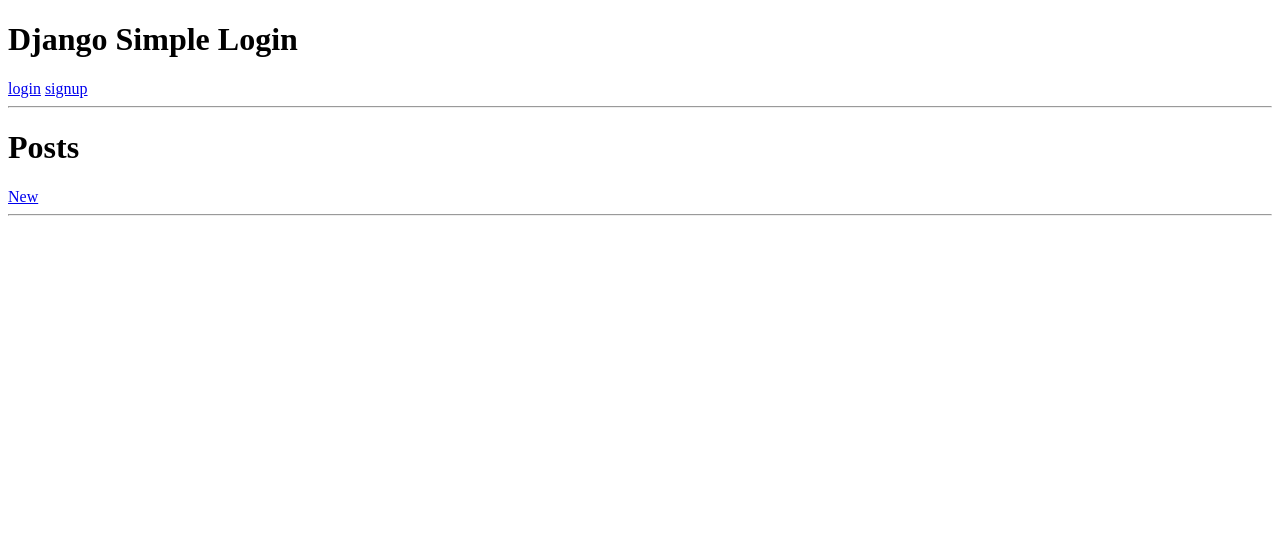
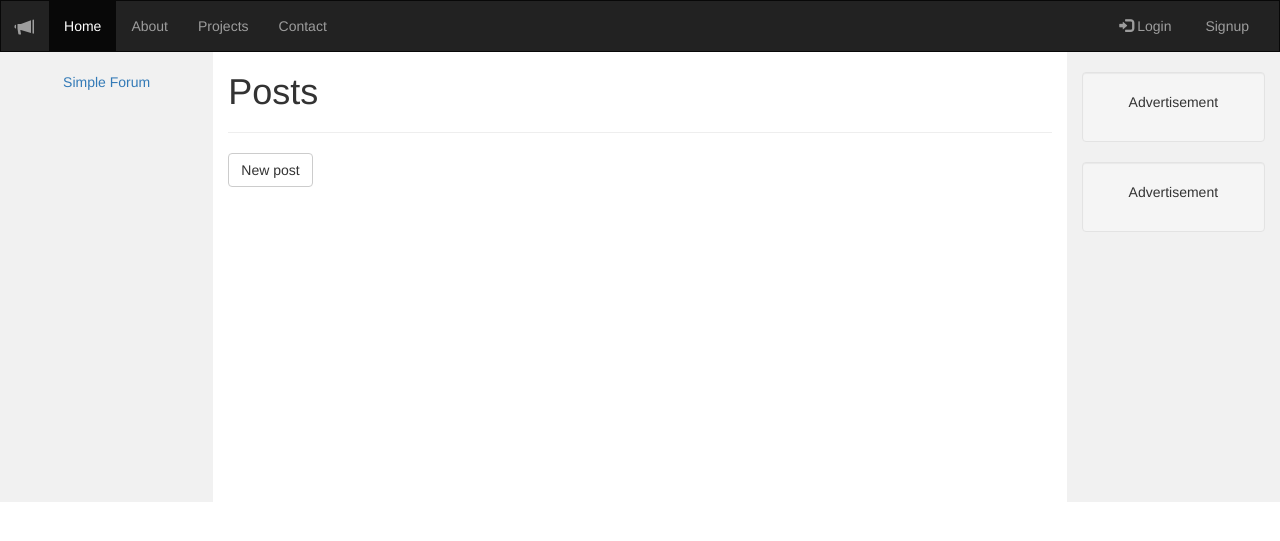
Before and after one commit to veduardo/vh_forum, a Django app: a page that uses templates/base.html in a window 1280 px wide. Shown: the top 541 px of the page. Run offline with Django 3.2, Linux system fonts and the light colour scheme; data that the repository does not hold is empty; some libraries are stand-ins or nearby versions.

Commit message:
Improve the layout

```diff
--- a/templates/base.html
+++ b/templates/base.html
@@ -2,26 +2,103 @@
 <html>
 <head>
   <meta charset="utf-8">
-  <title>{% block title %}Django Simple Login{% endblock %}</title>
+  <meta name="viewport" content="width=device-width, initial-scale=1, shrink-to-fit=no">
+
+  <title>{% block title %} Simple Forum {% endblock %}</title>
+  <link rel="stylesheet" href="//maxcdn.bootstrapcdn.com/bootstrap/3.2.0/css/bootstrap.min.css">
+
+  <style>
+    /* Remove the navbar's default margin-bottom and rounded borders */
+    .navbar {
+      margin-bottom: 0;
+      border-radius: 0;
+    }
+
+    /* Set height of the grid so .sidenav can be 100% (adjust as needed) */
+    .row.content {height: 450px}
+
+    /* Set gray background color and 100% height */
+    .sidenav {
+      padding-top: 20px;
+      background-color: #f1f1f1;
+      height: 100%;
+    }
+
+    /* On small screens, set height to 'auto' for sidenav and grid */
+    @media screen and (max-width: 767px) {
+      .sidenav {
+        height: auto;
+        padding: 15px;
+      }
+      .row.content {height:auto;}
+    }
+
+     .greeting {
+      color: white !important;
+     }
+  </style>
 </head>
 <body>
-  <header>
-    <h1>Django Simple Login</h1>
+
+<nav class="navbar navbar-inverse">
+  <div class="container-fluid">
+    <div class="navbar-header">
+      <button type="button" class="navbar-toggle" data-toggle="collapse" data-target="#myNavbar">
+        <span class="icon-bar"></span>
+        <span class="icon-bar"></span>
+        <span class="icon-bar"></span>
+      </button>
+      <a class="navbar-brand glyphicon glyphicon-bullhorn" href="#"></a>
+    </div>
+    <div class="collapse navbar-collapse" id="myNavbar">
+      <ul class="nav navbar-nav">
+        <li class="active"><a href="#">Home</a></li>
+        <li><a href="https://about.me/viniciusesoares">About</a></li>
+        <li><a href="https://github.com/veduardo">Projects</a></li>
+        <li><a href="#">Contact</a></li>
+      </ul>
+      <ul class="nav navbar-nav navbar-right">
         {% if user.is_authenticated %}
-      Hi {{ user.username }}!
-      <a href="{% url 'logout' %}">logout</a>
+          <li><a class="greeting"> Hi {{ user.username }}!</a></li>
+          <li><a href="{% url 'logout' %}"><span class="glyphicon glyphicon-log-out"></span> Logout</a></li>
         {% else %}
-      <a href="{% url 'login' %}">login</a>
-      <a href="{% url 'signup' %}">signup</a>
+        <li><a href="{% url 'login' %}"><span class="glyphicon glyphicon-log-in"></span> Login</a></li>
+        <li><a href="{% url 'signup' %}"><span class="glyphicon"></span> Signup</a></li>
         {% endif %}
-  </header>
-  <hr>
+      </ul>
+    </div>
+  </div>
+</nav>
+
 <main>
+
+<div class="container-fluid text-center">
+  <div class="row content">
+    <div class="col-sm-2 sidenav">
+      <a>Simple Forum</a>
+    </div>
+
+    <div class="col-sm-8 text-left">
     {% block content %}
+
     {% endblock %}
+    </div>
+
+    <div class="col-sm-2 sidenav">
+      <div class="well">
+        <p>Advertisement</p>
+      </div>
+      <div class="well">
+        <p>Advertisement</p>
+      </div>
+    </div>
+  </div>
+</div>
+
 </main>
-  <hr>
-  <footer>
+
+<footer class="container-fluid text-center">
 </footer>
+
 </body>
 </html>
--- a/templates/forum/post_form.html
+++ b/templates/forum/post_form.html
@@ -1,12 +1,10 @@
 {% extends 'base.html' %}
 
-{% block title %}Simple Forum{% endblock %}
-
 {% block content %}
-<h1>New post</h1>
+<h2>New post</h2>
 <form method="post">{% csrf_token %}
   {{ form.as_p }}
   <button type="submit" class="save btn btn-default">Save</button>
-  <a href="{% url "home" %}">Posts index</a>
+  <a href="{% url "home" %}" class="btn btn-default">Cancel</a>
 </form>
 {% endblock %}
--- a/templates/forum/tag_list.html
+++ b/templates/forum/tag_list.html
@@ -1,16 +1,14 @@
 {% extends 'base.html' %}
-
-{% block title %}Simple Forum{% endblock %}
 
 {% block content %}
 <p>You searched for the tag: {{tag}}</p>
 
 {% if entries %}
     {% for entry in entries %}
-    <h2><a href="{% url "post_view" entry.id %}">{{entry.title}}</a></h2>
+    <p><a href="{% url "post_view" entry.id %}">{{entry.title}}</a></p>
     {% endfor %}
 {% else %}
 <p>No articles have that tag</p>
 {% endif %}
-<a href="{% url "home" %}">Posts index</a>
+<a class="glyphicon glyphicon-arrow-left" href="{% url "home" %}"> Posts</a>
 {% endblock %}
--- a/templates/home.html
+++ b/templates/home.html
@@ -1,23 +1,21 @@
 {% extends 'base.html' %}
 
-{% block title %}Simple Forum{% endblock %}
 
 {% block content %}
 <h1>Posts</h1>
-<ul>
+<hr>
+<p>
     {% for post in object_list %}
-    <li>{{ post.title }}  :
-        {% block controls %}
+    <p>{{ post.title|capfirst }} by <i>{{ post.author }}</i> [{{ post.created_on }}]
         <a href="{% url "post_view" post.id %}">View</a>
         {% if user.is_authenticated %}
         <a href="{% url "post_update" post.id %}">Update</a>
         <a href="{% url "post_delete" post.id %}">Delete</a>
         {% endif %}
-        {% endblock %}
     <p>{{ post.comment_id }}</p>
-    </li>
+    </p>
     {% endfor %}
-</ul>
+</p>
 
-<a href="{% url "post_create" %}">New</a>
+<a class="btn btn-default" href="{% url "post_create" %}">New post</a>
 {% endblock %}
--- a/templates/registration/signup.html
+++ b/templates/registration/signup.html
@@ -5,6 +5,6 @@
   <form method="post">
     {% csrf_token %}
     {{ form.as_p }}
-    <button type="submit">sign up</button>
+    <button type="submit" class="save btn btn-default">Sign Up</button>
   </form>
 {% endblock %}
```
Also changed, not shown: templates/forum/comment_form.html (+3 -4 lines), templates/forum/post_confirm_delete.html (+8 -2 lines), templates/forum/post_detail.html (+4 -5 lines), templates/registration/login.html (+3 -6 lines). Lines whose indentation alone changed are shown as unchanged.
